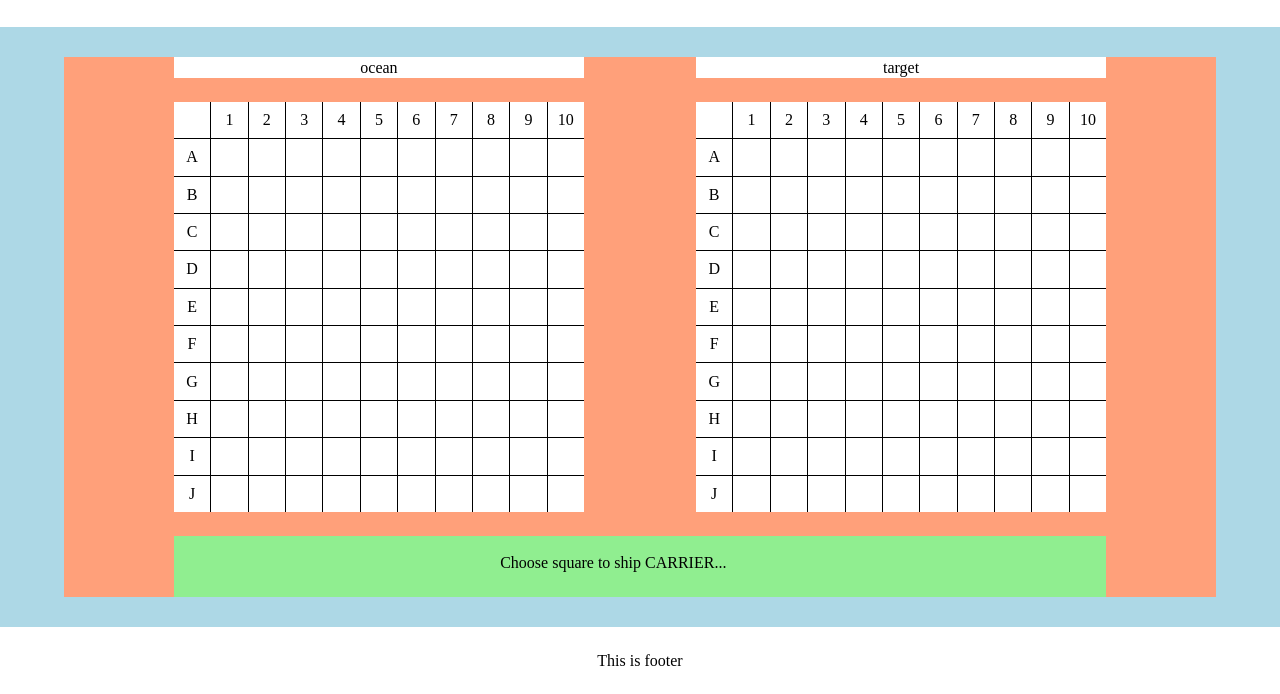
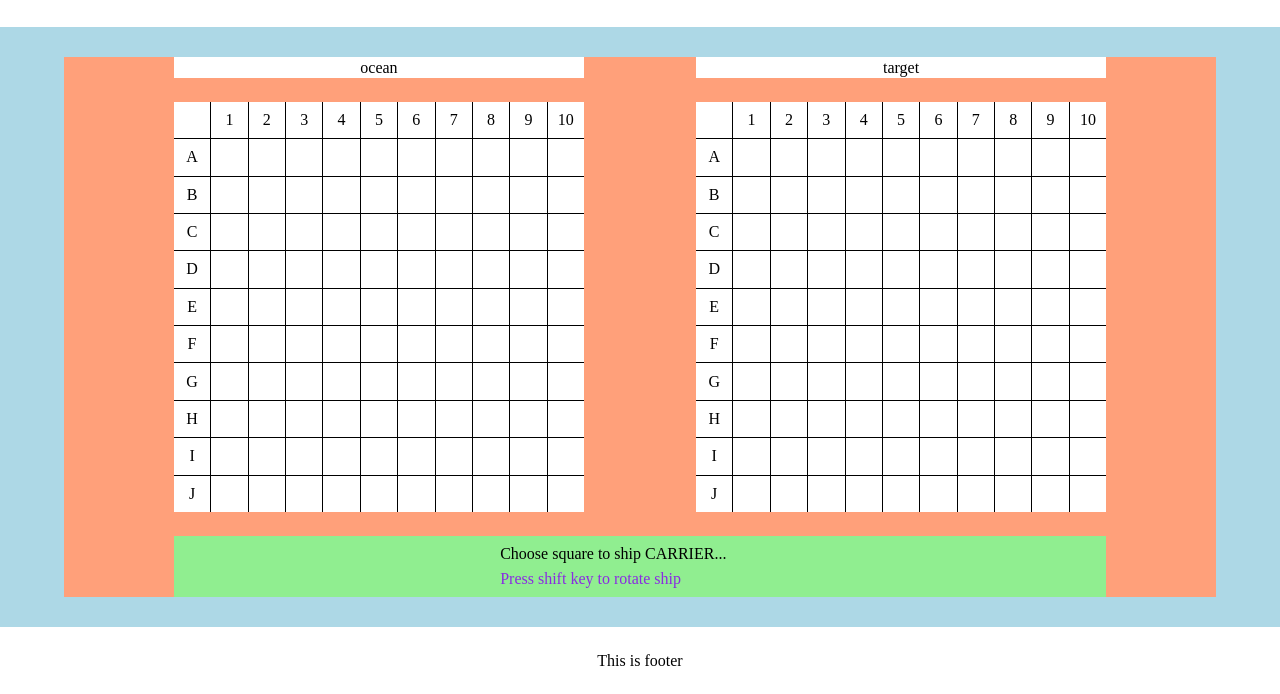
Before and after one commit to eudooyoung/odin-battleship, a website built with webpack: page src/template.html in a window 1280 px wide. Both pictures are taken after a click on the button "Start Game". Shown: the part 106-800 px from the top of the page. Built offline with nearby package versions, Linux system fonts and the light colour scheme.

Commit message:
fix: now console displays how to rotate ships

```diff
--- a/src/dom.js
+++ b/src/dom.js
@@ -188,6 +188,12 @@ export const updateConsole = (messageObject) => {
     const shippingMessage = document.createElement("div");
     shippingMessage.textContent = messageObject.shippingMessage;
     consoleDOM.replaceChildren(shippingMessage);
+    if (messageObject.rotationGuide) {
+      const rotationGuide = document.createElement("div");
+      rotationGuide.classList.add("rotation-guide");
+      rotationGuide.textContent = messageObject.rotationGuide;
+      consoleDOM.append(rotationGuide);
+    }
   }
 
   if (messageObject.playerMessage || messageObject.computermessage) {
--- a/src/index.js
+++ b/src/index.js
@@ -62,12 +62,14 @@ const play = async () => {
 
 const placeShipFromDOM = async (board) => {
   let shippingMessage;
+  let isVertical = true;
   for (let i = 0; i < 5; i++) {
     shippingMessage = `Choose square to ship ${Ship.TYPES[i].name}...`;
-    updateConsole({ shippingMessage });
+    let rotationGuide = "Press shift key to rotate ship";
+
+    updateConsole({ shippingMessage, rotationGuide });
 
     const shipLength = Ship.TYPES[i].length;
-    let isVertical = true;
     let startSquare;
     const oceanSquares = getOceanSquare();
     const highlightListener = (e) => {
--- a/src/style.css
+++ b/src/style.css
@@ -85,6 +85,10 @@ main {
   outline: 1px solid #0f0;
 }
 
+.rotation-guide {
+  color: blueviolet;
+}
+
 .ocean .occupied {
   background-color: lightpink;
 }
```
